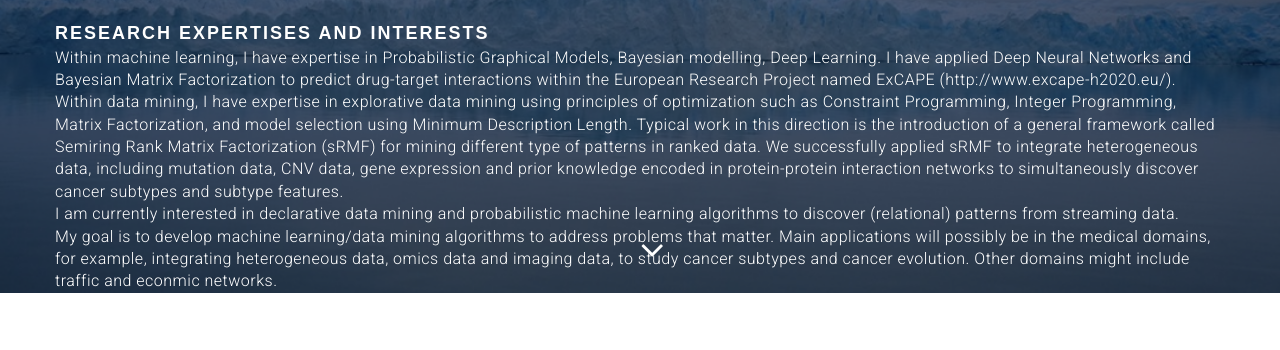
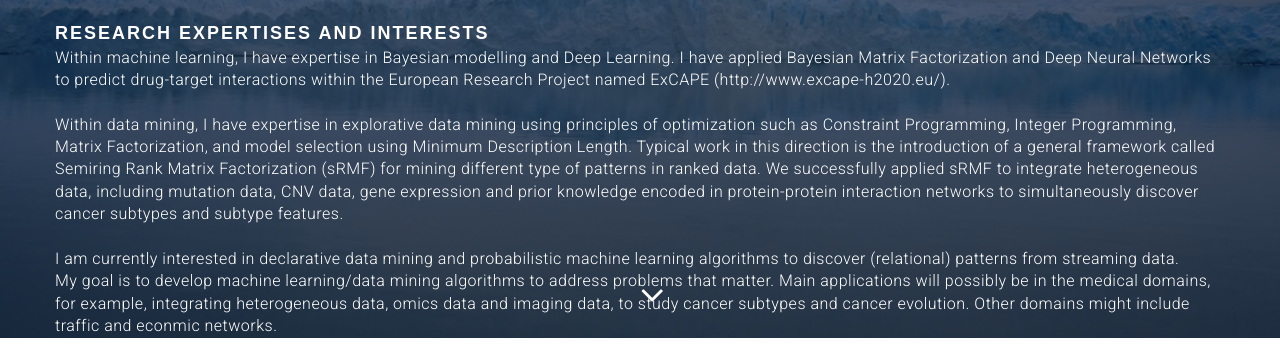
Before and after one commit to thanhlv/thanhlv.github.io, a plain HTML site: page index.html in a window 1280 px wide. Shown: the part 407-757 px from the top of the page. Drawn offline with nearby package versions, Linux system fonts and the light colour scheme.

Commit message:
update expertise

```diff
--- a/index.html
+++ b/index.html
@@ -67,10 +67,11 @@
 			I obtained MSc of ICT from Asian Institute of Techonology (AIT), Thailand, where I was supervised by <a href="http://www.ict.mahidol.ac.th/faculty_staff/profile.asp?id=peter.had"><span class="logo-dec">Prof.Peter Haddawy</span></a>.</p>
 	      <p>&nbsp;</p>
 	      <h1 class="bnr-title">Research expertises and interests</h1>
-		  <p>Within machine learning, I have expertise in Probabilistic Graphical Models, Bayesian modelling, Deep Learning. I have applied Deep Neural Networks and Bayesian Matrix Factorization to predict drug-target interactions within the European Research Project named ExCAPE (http://www.excape-h2020.eu/). </p>
-
-			<p>Within data mining, I have expertise in explorative data mining using principles of optimization such as Constraint Programming, Integer Programming, Matrix Factorization, and model selection using Minimum Description Length. Typical work in this direction is the introduction of a general framework called Semiring Rank Matrix Factorization (sRMF) for mining different type of patterns in ranked data. We successfully applied sRMF to integrate heterogeneous data, including mutation data, CNV data, gene expression and prior knowledge encoded in protein-protein interaction networks to simultaneously discover cancer subtypes and subtype features. 	</p>
-	      <p class="bnr-para"> I am currently interested in declarative data mining and probabilistic machine learning algorithms to discover (relational) patterns from streaming data.</p>
+		  <p class="bnr-para">Within machine learning, I have expertise in Bayesian modelling and Deep Learning. I have applied Bayesian Matrix Factorization and Deep Neural Networks to predict drug-target interactions within the European Research Project named ExCAPE (http://www.excape-h2020.eu/). </p>
+		  <p>&nbsp;</p>
+		  <p class="bnr-para">Within data mining, I have expertise in explorative data mining using principles of optimization such as Constraint Programming, Integer Programming, Matrix Factorization, and model selection using Minimum Description Length. Typical work in this direction is the introduction of a general framework called Semiring Rank Matrix Factorization (sRMF) for mining different type of patterns in ranked data. We successfully applied sRMF to integrate heterogeneous data, including mutation data, CNV data, gene expression and prior knowledge encoded in protein-protein interaction networks to simultaneously discover cancer subtypes and subtype features. 	</p>
+	      <p>&nbsp;</p>
+		  <p class="bnr-para"> I am currently interested in declarative data mining and probabilistic machine learning algorithms to discover (relational) patterns from streaming data.</p>
               <p class="bnr-para">My goal is to develop machine learning/data mining algorithms to address problems that matter. Main applications will possibly be in the medical domains, for example, integrating heterogeneous data, omics data and imaging data, to study cancer subtypes and cancer evolution. Other domains might include traffic and econmic networks.</p>
               <div class="overlay-detail text-center" >
                 <a href="#feature"><i class="fa fa-angle-down"></i></a>
```
